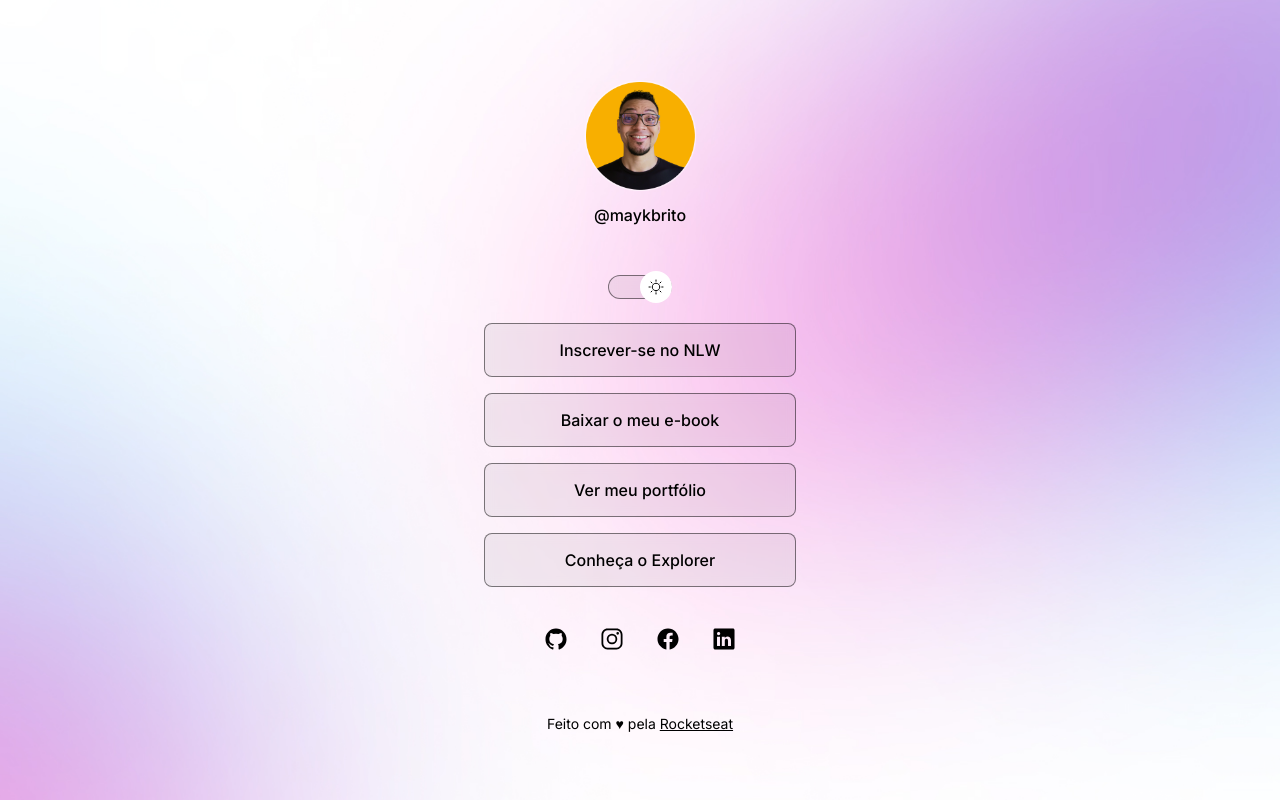
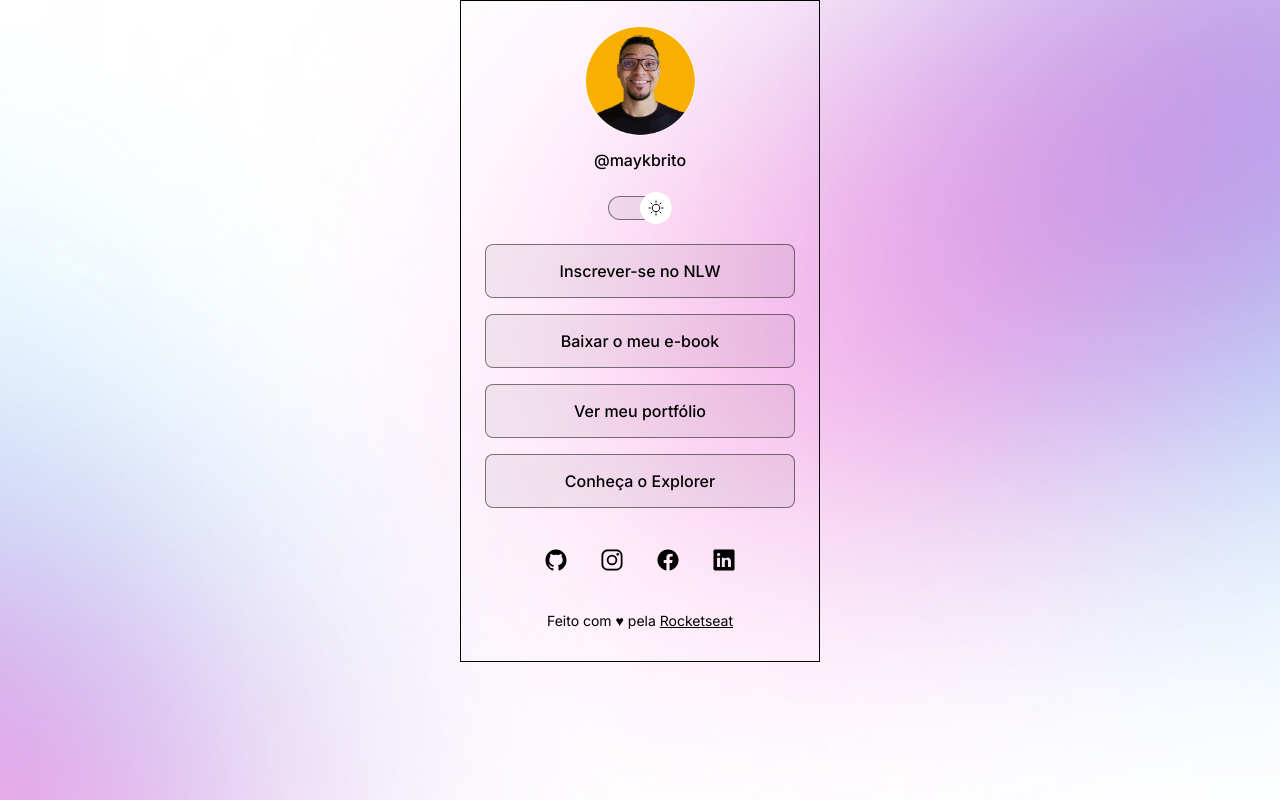
Before and after one commit to fernando-cajeh/projeto-landing_page, a plain HTML site: page index.html in a window 1280 px wide. Drawn offline with nearby package versions, Linux system fonts and the light colour scheme.

Commit message:
add readme

```diff
--- a/style.css
+++ b/style.css
@@ -1,15 +1,30 @@
-body {
-    background-image: url(./assets/bg-mobile.jpg);/* link da imagem de fundo*/
-    background-repeat: no-repeat;   /* para não repetir a imagem de fundo*/
-    background-position: top center;    /*para centralizar a imagem de fundo, começando do topo*/
-    background-size: cover; /* faz a imagem de fundo preencher toda a tela*/
-}
 
 * { /* resetando o css do navegador*/
     margin: 0;
     padding: 0;
     box-sizing:border-box; /* ajusta o tamanho da caixa a partir da borda*/
 }
+
+
+body * { /* seleciona todos os elementos do body*/
+    font-family: 'Inter', sans-serif;
+    color: var(--text-color); /* cor das fontes*/
+
+}
+
+
+body {
+    /*
+    background-image: url(./assets/bg-mobile.jpg); /* link da imagem de fundo
+    background-repeat: no-repeat;   /* para não repetir a imagem de fundo
+    background-position: top center;    /*para centralizar a imagem de fundo, começando do topo
+    background-size: cover; /* faz a imagem de fundo preencher toda a tela
+    */
+
+    background: var(--bg-url) no-repeat top center/cover; /* variavel da cor do background*/
+
+}
+
 
 :root {     /*sudo-selector para criar as variáveis de cores */
     --text-color: white;    /* variável da cor branca */
@@ -27,26 +42,20 @@ body {
     --switch-bg-url: url(./assets/sun.svg);/*variável do desenho do botão*/
 }
 
-body {
-    background: var(--bg-url) no-repeat top center/cover; /* variavel da cor do background*/
-}
 
-body * { /* seleciona todos os elementos do body*/
-    font-family: 'Inter', sans-serif;
-    color: var(--text-color); /* cor das fontes*/
-}
 
 #container {    /* ajuste da borda do profile*/
-    /*border: 1px solid green;*/
     width: 360px;
-    margin: 56px auto 0px;   /* coloca margem de 56px em cima, auto nas laterais e 0  em baixo*/
+    margin: auto;   /* coloca margem de 56px em cima, auto nas laterais e 0  em baixo*/
     padding: 0px 24px;    /* padding de 0px em cima e em baixo e 24px nas laterais*/
+    border: 1px solid ;
+    height: 100%;
 }
 
 /*profile*/
 #profile {  /* posicionamento dos elementos do profile*/
     text-align: center; /* centralizando a imagem na div*/
-    padding: 24px;
+    padding: 24px 24px 0 ;
 }
 
 #profile img {
@@ -108,7 +117,6 @@ ul {
 }
 
 ul li a {
-    /*border: 1px solid green;*/
     display: flex;
     align-items: center; /* alinha na horizontal */
     justify-content: center; /* alinha na vertical */
@@ -138,7 +146,7 @@ ul li a:hover { /* quando passar o mou em cima */
 #social-links {
     display: flex; /* aqui o display flex habilita o gap */
     justify-content: center;    /* alinha os icones ao centro */
-    padding: 24px 0;    /* padding de 24px em cima  e em baixo e 0 nas laterais */
+    padding: 24px 0 0;    /* padding de 24px em cima, 0 nas laterais e 0 em baixo */
     font-size: 24px;    /* tamanho dos icones */
 }
 
@@ -157,7 +165,7 @@ ul li a:hover { /* quando passar o mou em cima */
 }
 
 footer {
-    padding: 24px 0;
+    padding: 24px 0 32px;
     text-align: center;
     font-size: 14px;
 }
```
Also changed, not shown: 2 other files.
